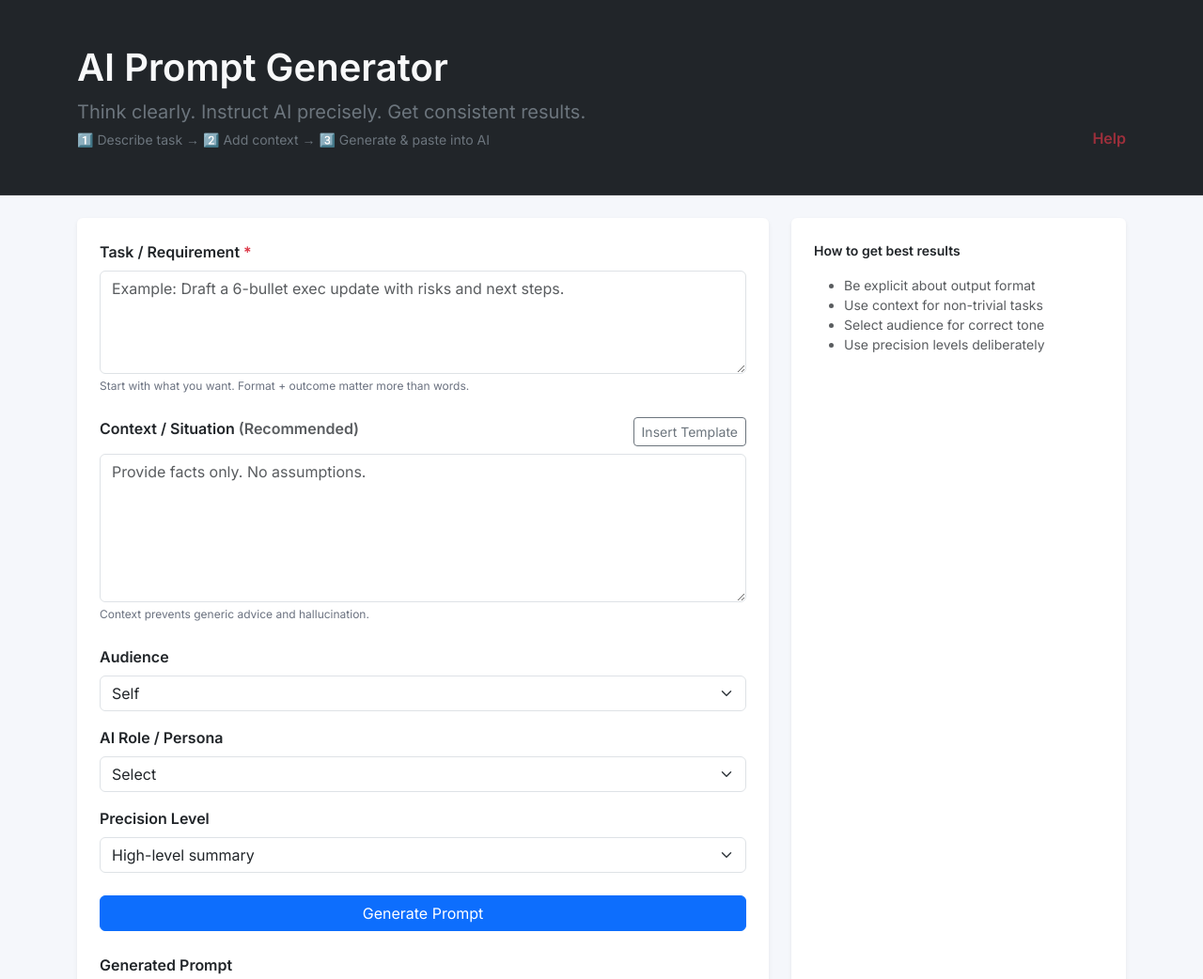
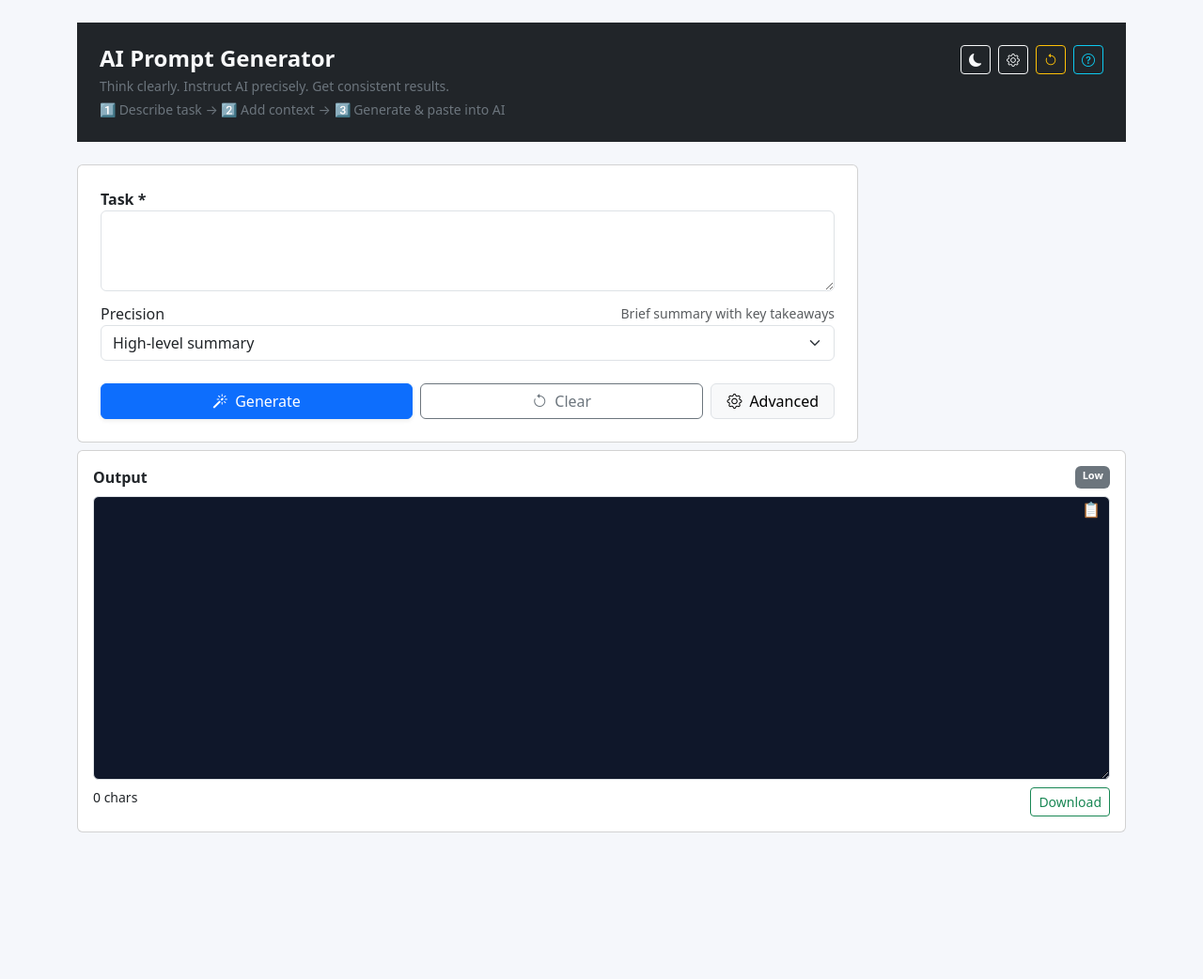
Before and after one commit to singampalli/ai-prompt-generator, a plain HTML site: page index.html in a window 1280 px wide. Shown: the top 1042 px of the page at 94% size. After the commit the page ends 910 px from the top, so only its background shows below. Drawn offline with nearby package versions, Linux system fonts and the light colour scheme.

Commit message:
version once more options added'

```diff
--- a/index.html
+++ b/index.html
@@ -1,89 +1,42 @@
 <!DOCTYPE html>
 <html lang="en">
-
   <head>
     <meta charset="UTF-8" />
     <title>AI Prompt Generator</title>
     <meta name="viewport" content="width=device-width, initial-scale=1" />
 
-  <!-- Bootstrap 5 -->
-  <link href="https://cdn.jsdelivr.net/npm/bootstrap@5.3.2/dist/css/bootstrap.min.css" rel="stylesheet" />
-
-  <!-- Font -->
-  <link href="https://fonts.googleapis.com/css2?family=Inter:wght@400;500;600&display=swap" rel="stylesheet" />
+    <link
+      href="https://cdn.jsdelivr.net/npm/bootstrap@5.3.2/dist/css/bootstrap.min.css"
+      rel="stylesheet"
+    />
+    <link
+      href="https://cdn.jsdelivr.net/npm/bootstrap-icons@1.11.3/font/bootstrap-icons.css"
+      rel="stylesheet"
+    />
 
     <style>
-    /* Blinking animation */
-    @keyframes blink {
-      0% {
-        opacity: 1;
-      }
-      50% {
-        opacity: 0;
-      }
-      100% {
-        opacity: 1;
-      }
+      .dark {
+  background: #0f172a;
+  color: #e5e7eb;
 }
 
-    .blink-text {
-      animation: blink 1.2s linear infinite;
+.dark .card {
+  background: #1e293b;
+  color: #e5e7eb;
 }
 
-    body {
-      font-family: "Inter", system-ui, sans-serif;
-      background: #f5f7fb;
+.dark .form-control,
+.dark .form-select {
+  background: #0f172a;
+  color: #e5e7eb;
+  border-color: #334155;
 }
 
-    .hero {
-      border-bottom: 1px solid rgba(255, 255, 255, 0.08);
+.dark .btn-light {
+  background: #1e293b;
+  color: #e5e7eb;
+  border-color: #334155;
 }
-
-    .hint {
-      font-size: 12px;
-      color: #6b7280;
-    }
-
-    .hide {
-      display: none;
-    }
-
-    textarea.output {
-      font-family: Consolas, monospace;
-      background: #0f172a;
-      color: #e5e7eb;
-      font-size: 13px;
-      line-height: 1.5;
-      border: 1px solid #1e293b;
-      padding-top: 36px;
-    }
-
-    .output-wrap {
-      position: relative;
-    }
-
-    .copy-icon {
-      position: absolute;
-      top: 10px;
-      right: 12px;
-      font-size: 18px;
-      cursor: pointer;
-      color: #9ca3af;
-    }
-
-    .copy-icon:hover {
-      color: #ffffff;
-    }
-
-    .copied {
-      position: absolute;
-      top: 12px;
-      right: 44px;
-      font-size: 12px;
-      color: #22c55e;
-      display: none;
-    }
-
       pre {
         background: #0f172a;
         color: #e5e7eb;
@@ -91,93 +44,182 @@
         border-radius: 8px;
         font-size: 12px;
       }
+      body {
+        background: #f5f7fb;
+        transition: 0.3s;
+      }
+      .dark {
+        background: #0f172a;
+        color: #e5e7eb;
+      }
+      textarea.output {
+        background: #0f172a;
+        color: #e5e7eb;
+        font-family: monospace;
+      }
+
+      .output-wrap {
+        position: relative;
+      }
+      .copy-icon {
+        position: absolute;
+        top: 10px;
+        right: 10px;
+        cursor: pointer;
+      }
+      .copied {
+        position: absolute;
+        top: 10px;
+        right: 40px;
+        font-size: 12px;
+        color: #22c55e;
+        display: none;
+      }
+
+      .hint {
+        font-size: 12px;
+        color: #6b7280;
+      }
+      .hide {
+        display: none;
+      }
+      .badge-q {
+        font-size: 11px;
+      }
+
+      .btn:hover {
+        transform: translateY(-1px);
+
+        transition: 0.15s;
+      }
+
     </style>
   </head>
 
   <body>
+    <div class="container py-4">
+      <!-- HEADER -->
+<div class="container-fluid bg-dark text-light py-4 mb-4 hero">
+  <div class="container-xl">
 
-  <!-- HERO -->
-  <div class="container-fluid bg-dark text-light py-5 mb-4 hero">
-    <div class="container-xl">
-      <div class="row g-4 align-items-stretch">
+    <div class="d-flex justify-content-between align-items-start flex-wrap gap-3">
 
-        <!-- Title -->
-        <div class="col-lg-11">
-          <h1 class="display-6 fw-semibold">AI Prompt Generator</h1>
-          <p class="lead text-secondary mb-1">
+      <!-- LEFT: Title + Description -->
+      <div>
+        <h4 class="mb-1 fw-semibold">AI Prompt Generator</h4>
+
+        <p class="mb-1 small text-secondary">
           Think clearly. Instruct AI precisely. Get consistent results.
         </p>
+
         <div class="small text-secondary">
           1️⃣ Describe task → 2️⃣ Add context → 3️⃣ Generate & paste into AI
         </div>
       </div>
 
-        <!-- Help link -->
-        <div class="col-lg-1 d-flex
-                  align-items-center align-items-lg-end
-                  justify-content-center justify-content-lg-end">
-          <a href="#" class="text-danger fw-semibold text-decoration-none blink-text" data-bs-toggle="modal"
-            data-bs-target="#helpModal">
-            Help
-          </a>
+      <!-- RIGHT: Controls -->
+      <div class="d-flex gap-2">
+
+        <button
+          id="darkToggleBtn"
+          class="btn btn-sm btn-outline-light"
+          onclick="toggleDark()"
+          title="Dark Mode"
+        >
+          <i id="darkIcon" class="bi bi-moon-fill"></i>
+        </button>
+
+        <button
+          class="btn btn-sm btn-outline-light"
+          onclick="toggleAdvanced()"
+          title="Advanced"
+        >
+          <i class="bi bi-gear"></i>
+        </button>
+
+        <button
+          class="btn btn-sm btn-outline-warning"
+          onclick="clearAll()"
+          title="Reset"
+        >
+          <i class="bi bi-arrow-counterclockwise"></i>
+        </button>
+
+        <button
+          class="btn btn-sm btn-outline-info"
+          data-bs-toggle="modal"
+          data-bs-target="#helpModal"
+          title="Help"
+        >
+          <i class="bi bi-question-circle"></i>
+        </button>
+
+      </div>
+
     </div>
 
   </div>
 </div>
+      <div class="row gx-4 gy-3">
+        <div class="col-12 col-lg-9">
+          <div class="card p-4 h-100">
+            <!-- TASK -->
+            <label class="fw-semibold">Task *</label>
+            <textarea id="task" class="form-control mb-1" rows="3"></textarea>
+            <div id="taskErr" class="text-danger small"></div>
+
+            <!-- PRECISION -->
+            <div class="d-flex justify-content-between align-items-center mt-2">
+              <label class="mb-0">Precision</label>
+              <span id="precisionHint" class="text-muted small"></span>
             </div>
 
-  <!-- MAIN CONTENT -->
-  <div class="container-xl mb-5">
-    <div class="row g-4">
+            <select
+              id="precision"
+              class="form-select mb-2"
+              onchange="updatePrecisionHint()"
+            >
+              <option>High-level summary</option>
+              <option>Practical execution steps</option>
+              <option>Deep technical reasoning</option>
+              <option>Decision-making analysis</option>
+            </select>
 
-      <!-- APP -->
-      <div class="col-lg-8">
-        <div class="card shadow-sm border-0">
-          <div class="card-body p-4">
+            <!-- ADVANCED -->
+            <div id="adv" class="hide">
+              <div
+                class="d-flex justify-content-between align-items-center mb-1"
+              >
+                <label class="fw-semibold mb-0">
+                  Context / Situation
+                  <span class="text-muted">(Recommended)</span>
+                </label>
 
-            <!-- TASK -->
-            <div class="mb-4">
-              <label class="form-label fw-semibold">
-                Task / Requirement <span class="text-danger">*</span>
-              </label>
-              <textarea id="task" class="form-control" rows="4"
-                placeholder="Example: Draft a 6-bullet exec update with risks and next steps."></textarea>
-              <div class="hint mt-1">
-                Start with what you want. Format + outcome matter more than words.
-              </div>
+                <button
+                  class="btn btn-sm btn-primary"
+                  onclick="insertContextTemplate()"
+                >
+                  Template
+                </button>
               </div>
 
-            <!-- CONTEXT -->
-            <div class="mb-4">
-              <label class="form-label fw-semibold d-flex justify-content-between">
-                <span>Context / Situation <span class="text-muted">(Recommended)</span></span>
-                <button type="button" class="btn btn-sm btn-outline-secondary" onclick="insertContextTemplate()">
-                  Insert Template
-                </button>
-              </label>
-              <textarea id="context" class="form-control" rows="6"
-                placeholder="Provide facts only. No assumptions."></textarea>
-              <div class="hint mt-1">
-                Context prevents generic advice and hallucination.
-              </div>
-            </div>
+              <textarea
+                id="context"
+                class="form-control mb-2"
+                rows="4"
+              ></textarea>
 
-            <!-- AUDIENCE -->
-            <div class="mb-3">
-              <label class="form-label fw-semibold">Audience</label>
-              <select id="audience" class="form-select">
+              <label>Audience</label>
+              <select id="audience" class="form-select mb-2">
                 <option>Self</option>
                 <option>Peer / Team</option>
                 <option>Manager</option>
                 <option>Senior Leadership</option>
                 <option>Customer / External</option>
               </select>
-            </div>
 
-            <!-- PERSONA -->
-            <div class="mb-3">
-              <label class="form-label fw-semibold">AI Role / Persona</label>
-              <select id="persona" class="form-select" onchange="checkPersonaUpdate()">
+              <label>Persona</label>
+              <select id="persona" class="form-select mb-2">
                 <option value="Select">Select</option>
                 <option>Career Coach</option>
                 <option>Leadership Coach</option>
@@ -186,68 +228,98 @@
                 <option>Tech Mentor</option>
                 <option value="other">Other</option>
               </select>
+
+              <div id="roleOverride" class="hide">
+                <input
+                  id="role"
+                  class="form-control mb-2"
+                  placeholder="Custom Role"
+                />
+              </div>
             </div>
 
-            <!-- ROLE OVERRIDE -->
-            <div class="mb-3 hide" id="roleOverride">
-              <label class="form-label fw-semibold">Custom Role</label>
-              <input id="role" class="form-control"
-                placeholder='e.g., "Principal Engineer", "SRE Lead", "Exec Coach"' />
-            </div>
-
-            <!-- PRECISION -->
-            <div class="mb-4">
-              <label class="form-label fw-semibold">Precision Level</label>
-              <select id="precision" class="form-select">
-                <option>High-level summary</option>
-                <option>Practical execution steps</option>
-                <option>Deep technical reasoning</option>
-                <option>Decision-making analysis</option>
-              </select>
-            </div>
-
-            <!-- CTA -->
-            <button class="btn btn-primary w-100 mb-4" onclick="generatePrompt()">
-              Generate Prompt
+            <!-- BUTTONS -->
+            <div class="d-flex gap-2 mt-3">
+              <button
+                class="btn btn-primary flex-fill d-flex align-items-center justify-content-center gap-2 shadow-sm"
+                onclick="generatePrompt()"
+              >
+                <i class="bi bi-magic"></i> Generate
               </button>
 
-            <!-- OUTPUT -->
-            <label class="form-label fw-semibold">Generated Prompt</label>
-            <div class="output-wrap mb-1">
-              <span class="copy-icon" onclick="copyPrompt()">📋</span>
-              <span class="copied" id="copiedText">Copied!</span>
-              <textarea id="output" class="form-control output" rows="14" readonly
-                placeholder="Your generated prompt will appear here..."></textarea>
-            </div>
-            <div class="hint">Paste this directly into a new AI chat.</div>
+              <button
+                class="btn btn-outline-secondary flex-fill d-flex align-items-center justify-content-center gap-2"
+                onclick="clearAll()"
+              >
+                <i class="bi bi-arrow-counterclockwise"></i> Clear
+              </button>
 
+              <button
+                class="btn btn-light border d-flex align-items-center gap-2 px-3"
+                onclick="toggleAdvanced()"
+                title="Advanced"
+              >
+                <i class="bi bi-gear"></i>
+                <span class="d-none d-md-inline">Advanced</span>
+              </button>
             </div>
           </div>
         </div>
-
-      <!-- SIDE PANEL -->
-      <div class="col-lg-4">
-        <div class="card shadow-sm border-0 h-100">
-          <div class="card-body p-4 small text-muted">
-            <p class="fw-semibold text-dark">How to get best results</p>
-            <ul>
-              <li>Be explicit about output format</li>
-              <li>Use context for non-trivial tasks</li>
-              <li>Select audience for correct tone</li>
-              <li>Use precision levels deliberately</li>
-            </ul>
+        <div class="col-lg-3">
+          <script
+            src="https://platform.linkedin.com/badges/js/profile.js"
+            async
+            defer
+            type="text/javascript"
+          ></script>
+          <div
+            class="badge-base LI-profile-badge"
+            data-locale="en_US"
+            data-size="large"
+            data-theme="light"
+            data-type="HORIZONTAL"
+            data-vanity="sandeep-singampalli"
+            data-version="v1"
+          >
+            <a
+              class="badge-base__link LI-simple-link"
+              href="https://in.linkedin.com/in/sandeep-singampalli?trk=profile-badge"
+              ></a
+            >
           </div>
         </div>
       </div>
+      <!-- OUTPUT -->
+        <div class="row gx-4 gy-3"></div>
+      <div class="card p-3 mt-4 col-lg-12">
+        <div class="d-flex justify-content-between">
+          <b>Output</b>
+          <span id="quality" class="badge bg-secondary badge-q">-</span>
+        </div>
 
+        <div class="output-wrap">
+          <span class="copy-icon" onclick="copyPrompt()">📋</span>
+          <span id="copiedText" class="copied">Copied!</span>
+          <textarea
+            id="output"
+            class="form-control output mt-2"
+            rows="12"
+          ></textarea>
+        </div>
+
+        <div class="d-flex justify-content-between mt-2">
+          <small id="charCount">0 chars</small>
+          <button class="btn btn-sm btn-outline-success" onclick="download()">
+            Download
+          </button>
         </div>
       </div>
-
+    </div>
+    </div>
     <!-- HELP MODAL -->
     <div class="modal fade" id="helpModal" tabindex="-1">
       <div class="modal-dialog modal-lg modal-dialog-centered">
         <div class="modal-content">
-
           <div class="modal-header">
             <h5 class="modal-title">Example: Making a Clear Decision</h5>
             <button class="btn-close" data-bs-dismiss="modal"></button>
@@ -255,13 +327,16 @@
 
           <div class="modal-body">
             <p>
-            Use this when you need help <strong>choosing between options</strong>,
-            not just understanding them.
+              Use this when you need help
+              <strong>choosing between options</strong>, not just understanding
+              them.
             </p>
 
             <ul>
               <li><strong>Task</strong> → Ask for a decision</li>
-            <li><strong>Context</strong> → Add limits (time, cost, capacity)</li>
+              <li>
+                <strong>Context</strong> → Add limits (time, cost, capacity)
+              </li>
               <li><strong>Audience</strong> → Shapes tone</li>
               <li><strong>Persona</strong> → Ensures balanced thinking</li>
               <li><strong>Precision</strong> → Forces recommendation</li>
@@ -283,65 +358,84 @@ Solution Architect
 
 Precision Level:
 Decision-making analysis
-        </pre>
+        </pre
+            >
 
             <p class="mb-0">
               <strong>Result:</strong> Clear trade-offs and a recommendation.
             </p>
           </div>
-
         </div>
       </div>
     </div>
+    <script src="https://cdn.jsdelivr.net/npm/bootstrap@5.3.2/dist/js/bootstrap.bundle.min.js"></script>
+    <script>
+      const precisionHints = {
+        "High-level summary": "Brief summary with key takeaways",
+        "Practical execution steps": "Step-by-step actionable instructions",
+        "Deep technical reasoning": "Detailed analysis with reasoning",
+        "Decision-making analysis": "Compares options with recommendation",
+      };
 
-  <!-- Bootstrap JS -->
-  <script src="https://cdn.jsdelivr.net/npm/bootstrap@5.3.2/dist/js/bootstrap.bundle.min.js"></script>
-
-  <script>
-    function checkPersonaUpdate() {
-      const persona = document.getElementById("persona").value;
-      const override = document.getElementById("roleOverride");
-      override.classList.toggle("hide", persona !== "other");
-      if (persona !== "other") document.getElementById("role").value = "";
+      function updatePrecisionHint() {
+        const value = document.getElementById("precision").value;
+        document.getElementById("precisionHint").innerText =
+          precisionHints[value] || "";
       }
 
-    function insertContextTemplate() {
-      const template =
-        `Situation:
-Goal:
-Constraints:
-What I tried:
-What “good” looks like:`;
-      const el = document.getElementById("context");
-      if (!el.value.trim()) el.value = template;
+      // initialize on load
+      updatePrecisionHint();
+      // cache DOM once (performance + cleaner)
+      const $ = (id) => document.getElementById(id);
+
+      const fields = [
+        "task",
+        "context",
+        "audience",
+        "persona",
+        "precision",
+        "role",
+      ];
+
+      // auto-save + auto-generate
+      fields.forEach((id) => {
+        $(id)?.addEventListener("input", () => {
+          save();
+          autoGenerate();
+        });
+      });
+
+      // persona toggle
+      $("persona").addEventListener("change", checkPersonaUpdate);
+
+      // main generator
+      function generatePrompt() {
+        if (!$("task").value.trim()) {
+          $("taskErr").innerText = "Task required";
+          return;
         }
+        $("taskErr").innerText = "";
 
-function generatePrompt() {
-  const personaValue = persona.value && persona.value !== "Select"
-    ? persona.value
+        const personaValue =
+          $("persona").value !== "Select"
+            ? $("persona").value
             : "Professional expert";
 
-  const roleValue = role.value?.trim();
-  const effectiveRole = roleValue || personaValue;
-
-  const taskValue = task.value.trim();
-  const contextValue = context.value.trim();
-  const audienceValue = audience.value;
-  const precisionValue = precision.value;
+        const effectiveRole = $("role").value.trim() || personaValue;
 
         const prompt = `Act as a ${effectiveRole}.
 
 Audience:
-${audienceValue}
+${$("audience").value}
 
 Context (facts only; do not invent or assume missing information):
-${contextValue || "[No additional context provided]"}
+${$("context").value || "[No additional context provided]"}
 
 Task:
-${taskValue || "[Task not specified]"}
+${$("task").value || "[Task not specified]"}
 
 Precision Level:
-${precisionValue}
+${$("precision").value}
 
 Response Format Rules (MUST be followed strictly):
 
@@ -389,24 +483,130 @@ Thinking & Quality Rules:
 
 Communication Style:
 - Clear, calm, professional.
-- Appropriate for ${audienceValue}.
+- Appropriate for ${$("audience").value}.
 - No motivational language.
 - No repetition.
 
 Missing Information Handling:
 - If essential information is missing, ask the minimum set of precise questions required to proceed.`;
 
-  output.value = prompt;
+        $("output").value = prompt;
+        updateStats();
       }
 
+      // live preview
+      function autoGenerate() {
+        if ($("task").value.trim()) generatePrompt();
+      }
 
+      // stats
+      function updateStats() {
+        $("charCount").innerText = $("output").value.length + " chars";
+
+        const score =
+          ($("task").value ? 1 : 0) +
+          ($("context").value ? 1 : 0) +
+          ($("persona").value !== "Select" ? 1 : 0);
+
+        $("quality").innerText =
+          score >= 3 ? "High" : score === 2 ? "Medium" : "Low";
+      }
+
+      // copy
       async function copyPrompt() {
-      await navigator.clipboard.writeText(output.value);
-      copiedText.style.display = "inline";
-      setTimeout(() => copiedText.style.display = "none", 1200);
+        await navigator.clipboard.writeText($("output").value);
+        $("copiedText").style.display = "inline";
+        setTimeout(() => ($("copiedText").style.display = "none"), 1200);
       }
+
+      // reset
+      function clearAll() {
+        localStorage.clear();
+        location.reload();
+      }
+
+      // storage
+      function save() {
+        fields.forEach((id) => localStorage.setItem(id, $(id)?.value));
+      }
+
+      function load() {
+        fields.forEach((id) => {
+          if (localStorage.getItem(id)) $(id).value = localStorage.getItem(id);
+        });
+      }
+
+      // toggles
+      function toggleDark() {
+        document.body.classList.toggle("dark");
+      }
+      function toggleAdvanced() {
+        $("adv").classList.toggle("hide");
+      }
+
+      // download
+      function download() {
+        const blob = new Blob([$("output").value], { type: "text/plain" });
+        const a = document.createElement("a");
+        a.href = URL.createObjectURL(blob);
+        a.download = "prompt.txt";
+        a.click();
+      }
+
+      // persona override
+      function checkPersonaUpdate() {
+        $("roleOverride").classList.toggle(
+          "hide",
+          $("persona").value !== "other"
+        );
+        if ($("persona").value !== "other") $("role").value = "";
+      }
+
+      // context template
+      function insertContextTemplate() {
+        if (!$("context").value.trim()) {
+          $("context").value = `Situation:
+Goal:
+Constraints:
+What I tried:
+What “good” looks like:`;
+        }
+      }
+
+      // shortcut
+      document.addEventListener("keydown", (e) => {
+        if (e.ctrlKey && e.key === "Enter") generatePrompt();
+      });
+
+      // init
+      load();
+      updateStats();
+      document.addEventListener("DOMContentLoaded", () => {
+        load();
+        updateStats();
+        updatePrecisionHint(); // ✅ ensure it runs on load
+        (function initDarkMode() {
+  const saved = localStorage.getItem("darkMode") === "true";
+
+  if (saved) {
+    document.body.classList.add("dark");
+    document.getElementById("darkIcon").className = "bi bi-sun";
+  }
+})();
+      });
+      function toggleDark() {
+  document.body.classList.toggle("dark");
+
+  const isDark = document.body.classList.contains("dark");
+
+  // save preference
+  localStorage.setItem("darkMode", isDark);
+
+  // toggle icon
+  document.getElementById("darkIcon").className =
+    isDark ? "bi bi-sun" : "bi bi-moon";
+}
+
     </script>
-
   </body>
-
 </html>
```
Lines whose indentation alone changed are shown as unchanged.
